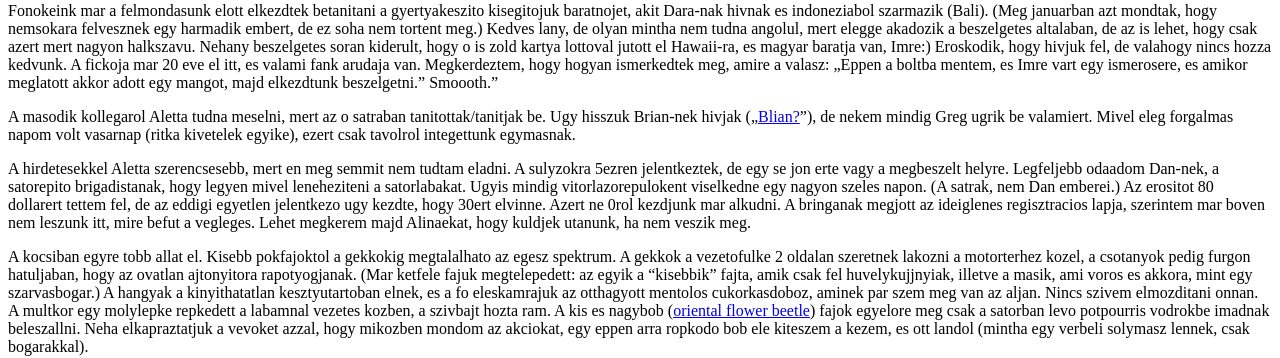
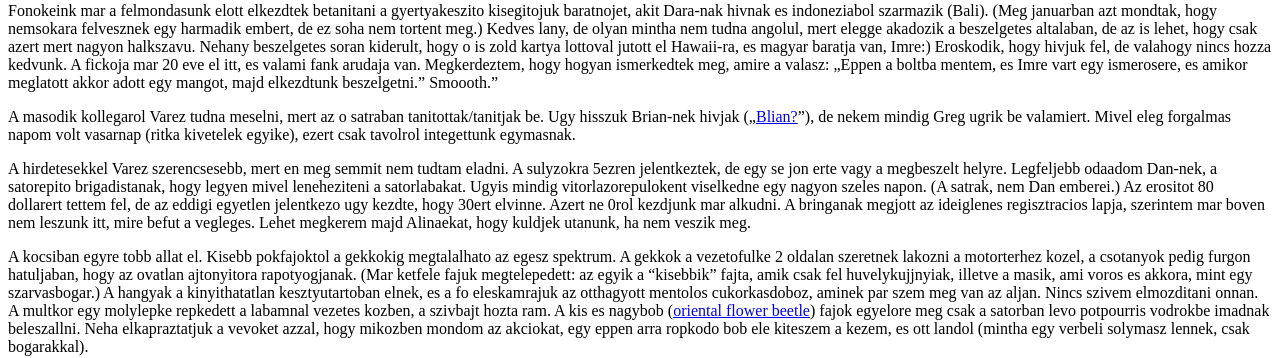
Before and after one commit to toraritte/www.minekmentekazusaba.com, a Jekyll site: the page built from _posts/2014-08-04-uj_munkatarsaink.markdown, in a window 1280 px wide. Shown: the part 300-658 px from the top of the page. Built offline with Jekyll 4.4.1, drawn with Linux system fonts in a browser that asks for light colours.

Commit message:
2014-08-04-uj_munkatarsaink typo: Aletta -> Varez

```diff
--- a/_posts/2014-08-04-uj_munkatarsaink.markdown
+++ b/_posts/2014-08-04-uj_munkatarsaink.markdown
@@ -8,9 +8,9 @@ categories: hawaii
 
 Fonokeink mar a felmondasunk elott elkezdtek betanitani a gyertyakeszito kisegitojuk baratnojet, akit Dara-nak hivnak es indoneziabol szarmazik (Bali). (Meg januarban azt mondtak, hogy nemsokara felvesznek egy harmadik embert, de ez soha nem tortent meg.) Kedves lany, de olyan mintha nem tudna angolul, mert elegge akadozik a beszelgetes altalaban, de az is lehet, hogy csak azert mert nagyon halkszavu. Nehany beszelgetes soran kiderult, hogy o is zold kartya lottoval jutott el Hawaii-ra, es magyar baratja van, Imre:) Eroskodik, hogy hivjuk fel, de valahogy nincs hozza kedvunk. A fickoja mar 20 eve el itt, es valami fank arudaja van. Megkerdeztem, hogy hogyan ismerkedtek meg, amire a valasz: <q>Eppen a boltba mentem, es Imre vart egy ismerosere, es amikor meglatott akkor adott egy mangot, majd elkezdtunk beszelgetni." Smoooth.</q>
 
-A masodik kollegarol Aletta tudna meselni, mert az o satraban tanitottak/tanitjak be. Ugy hisszuk Brian-nek hivjak (<q cite='https://www.youtube.com/watch?v=jKSZP69L0gQ'><a href='https://www.youtube.com/watch?v=jKSZP69L0gQ'>Blian?</a></q>), de nekem mindig Greg ugrik be valamiert. Mivel eleg forgalmas napom volt vasarnap (ritka kivetelek egyike), ezert csak tavolrol integettunk egymasnak.
+A masodik kollegarol Varez tudna meselni, mert az o satraban tanitottak/tanitjak be. Ugy hisszuk Brian-nek hivjak (<q cite='https://www.youtube.com/watch?v=jKSZP69L0gQ'><a href='https://www.youtube.com/watch?v=jKSZP69L0gQ'>Blian?</a></q>), de nekem mindig Greg ugrik be valamiert. Mivel eleg forgalmas napom volt vasarnap (ritka kivetelek egyike), ezert csak tavolrol integettunk egymasnak.
 
-A hirdetesekkel Aletta szerencsesebb, mert en meg semmit nem tudtam eladni. A sulyzokra 5ezren jelentkeztek, de egy se jon erte vagy a megbeszelt helyre. Legfeljebb odaadom Dan-nek, a satorepito brigadistanak, hogy legyen mivel leneheziteni a satorlabakat. Ugyis mindig vitorlazorepulokent viselkedne egy nagyon szeles napon. (A satrak, nem Dan emberei.) Az erositot 80 dollarert tettem fel, de az eddigi egyetlen jelentkezo ugy kezdte, hogy 30ert elvinne. Azert ne 0rol kezdjunk mar alkudni. A bringanak megjott az ideiglenes regisztracios lapja, szerintem mar boven nem leszunk itt, mire befut a vegleges. Lehet megkerem majd Alinaekat, hogy kuldjek utanunk, ha nem veszik meg.
+A hirdetesekkel Varez szerencsesebb, mert en meg semmit nem tudtam eladni. A sulyzokra 5ezren jelentkeztek, de egy se jon erte vagy a megbeszelt helyre. Legfeljebb odaadom Dan-nek, a satorepito brigadistanak, hogy legyen mivel leneheziteni a satorlabakat. Ugyis mindig vitorlazorepulokent viselkedne egy nagyon szeles napon. (A satrak, nem Dan emberei.) Az erositot 80 dollarert tettem fel, de az eddigi egyetlen jelentkezo ugy kezdte, hogy 30ert elvinne. Azert ne 0rol kezdjunk mar alkudni. A bringanak megjott az ideiglenes regisztracios lapja, szerintem mar boven nem leszunk itt, mire befut a vegleges. Lehet megkerem majd Alinaekat, hogy kuldjek utanunk, ha nem veszik meg.
 
 A kocsiban egyre tobb allat el. Kisebb pokfajoktol a gekkokig megtalalhato az egesz spektrum. A gekkok a vezetofulke 2 oldalan szeretnek lakozni a motorterhez kozel, a csotanyok pedig furgon hatuljaban, hogy az ovatlan ajtonyitora rapotyogjanak. (Mar ketfele fajuk megtelepedett: az egyik a "kisebbik" fajta, amik csak fel huvelykujjnyiak, illetve a masik, ami voros es akkora, mint egy szarvasbogar.) A hangyak a kinyithatatlan kesztyutartoban elnek, es a fo eleskamrajuk az otthagyott mentolos cukorkasdoboz, aminek par szem meg van az aljan. Nincs szivem elmozditani onnan. A multkor egy molylepke repkedett a labamnal vezetes kozben, a szivbajt hozta ram. A kis es nagybob (<a href='http://hawaiinaturejournal.weebly.com/hawaii-plants-and-animals-in-the-backyard-and-beyond/beetlejuice-oriental-flower-beetle'>oriental flower beetle</a>) fajok egyelore meg csak a satorban levo potpourris vodrokbe imadnak beleszallni. Neha elkapraztatjuk a vevoket azzal, hogy mikozben mondom az akciokat, egy eppen arra ropkodo bob ele kiteszem a kezem, es ott landol (mintha egy verbeli solymasz lennek, csak bogarakkal).
 
```
